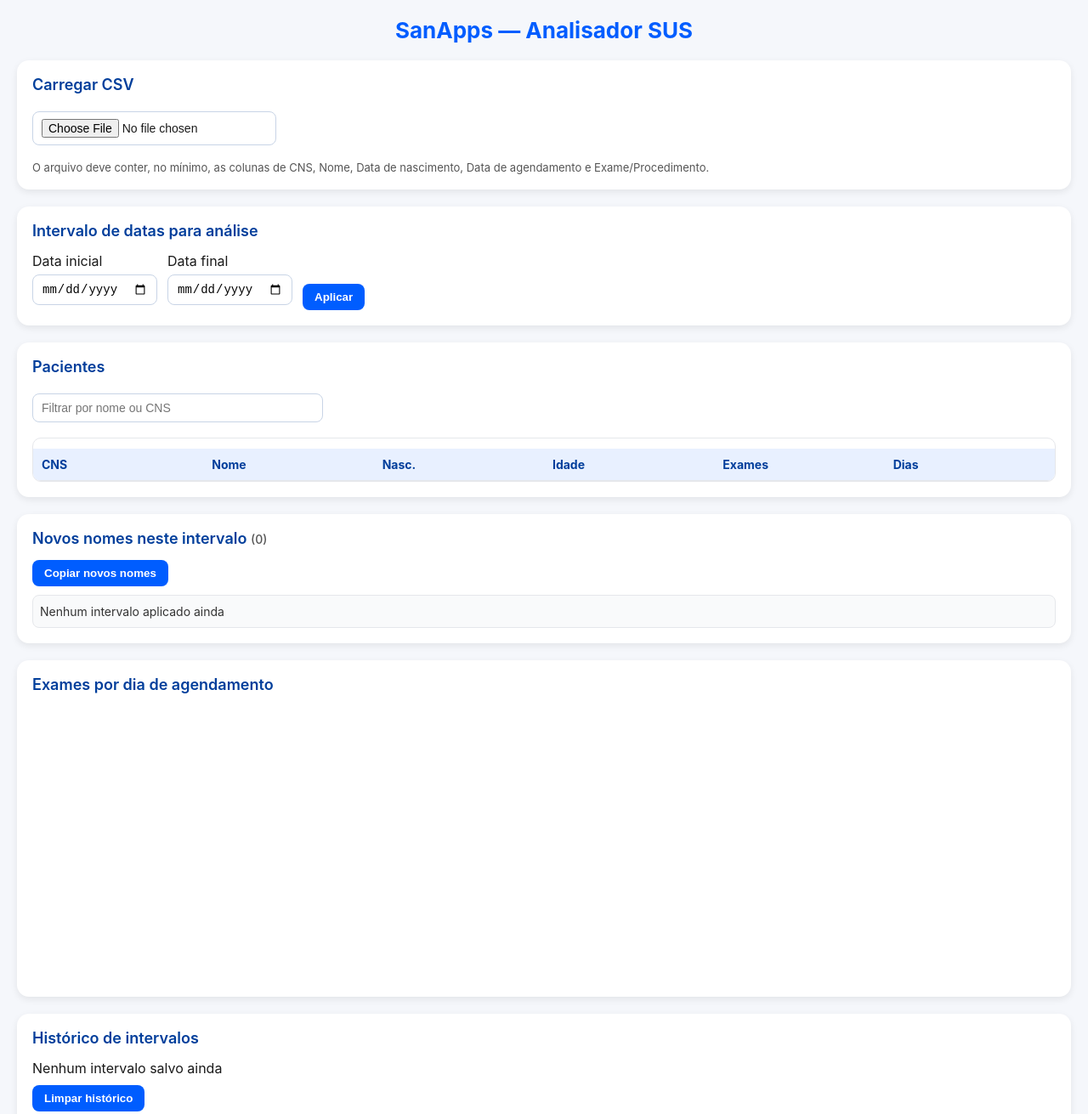
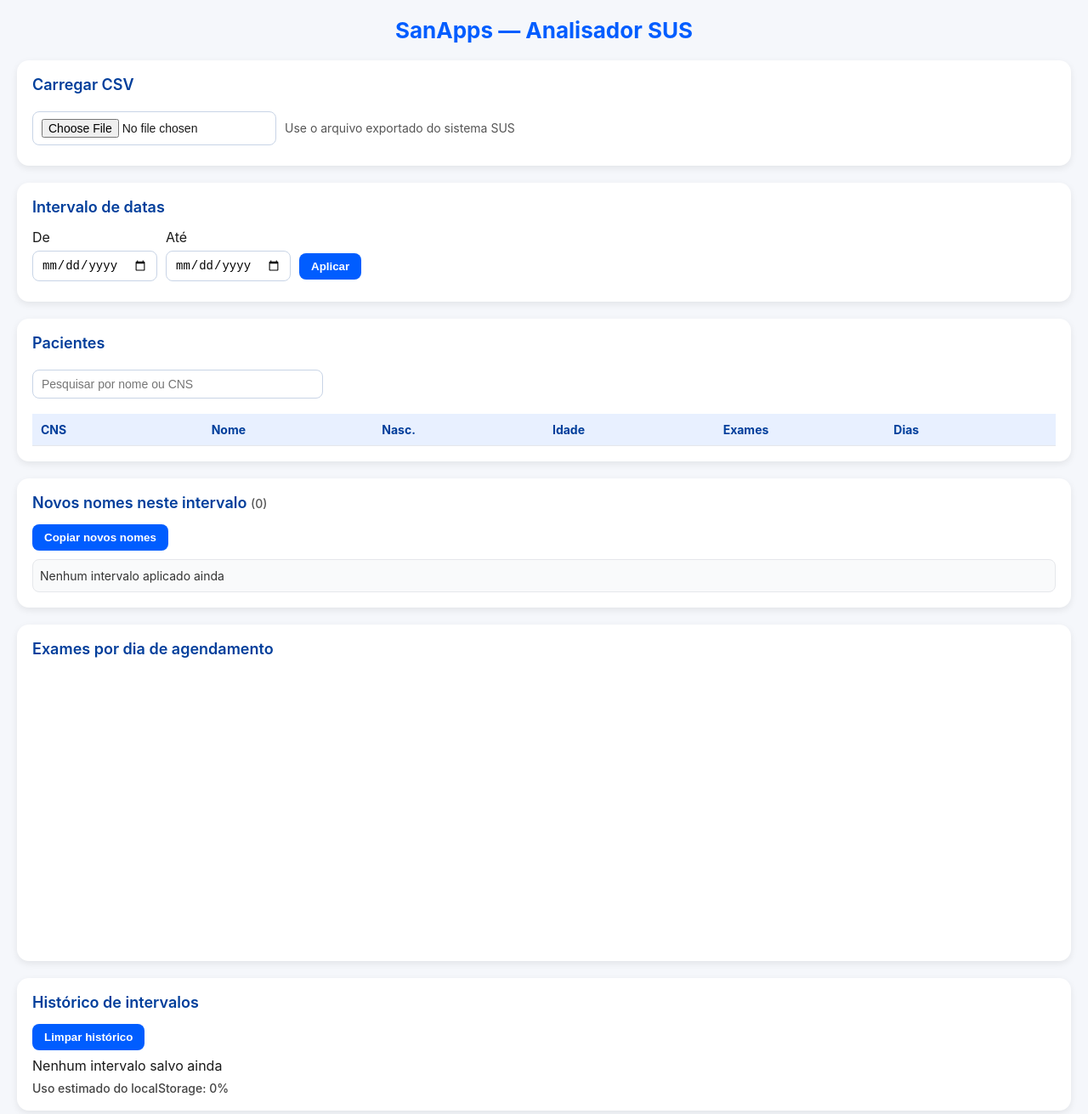
Before and after one commit to SanAppsMano/SanNames, a plain HTML site: page index.html in a window 1280 px wide. Shown: the top 1311 px of the page at 85% size. Drawn offline with Linux system fonts and the light colour scheme.

Commit message:
Update index.html

```diff
--- a/index.html
+++ b/index.html
@@ -16,25 +16,31 @@
   <!-- Card: Carregar CSV -->
   <section class="card">
     <h2>Carregar CSV</h2>
+    <div style="display:flex;flex-wrap:wrap;gap:10px;align-items:center">
+      <label>
         <input id="csvFile" type="file" accept=".csv" />
+      </label>
+      <span style="font-size:14px;color:#555;">
+        Use o arquivo exportado do sistema SUS
+      </span>
+    </div>
 
-    <div style="margin-top:12px;font-size:13px;color:#555">
-      O arquivo deve conter, no mínimo, as colunas de CNS, Nome, Data de nascimento,
-      Data de agendamento e Exame/Procedimento.
+    <!-- Status do arquivo -->
+    <div id="fileStatus" class="alert-error" style="display:none;">
+      Nenhum arquivo carregado ainda
     </div>
   </section>
 
   <!-- Card: Intervalo de datas -->
   <section class="card">
-    <h2>Intervalo de datas para análise</h2>
-
-    <div style="display:flex;flex-wrap:wrap;gap:12px;align-items:flex-end">
+    <h2>Intervalo de datas</h2>
+    <div style="display:flex;flex-wrap:wrap;gap:10px;align-items:center">
       <div>
-        <label for="dataInicio">Data inicial</label><br />
+        <label for="dataInicio">De</label><br/>
         <input id="dataInicio" type="date" />
       </div>
       <div>
-        <label for="dataFim">Data final</label><br />
+        <label for="dataFim">Até</label><br/>
         <input id="dataFim" type="date" />
       </div>
       <div style="margin-top:22px">
@@ -51,11 +57,11 @@
     <input
       id="pesquisa"
       type="text"
-      placeholder="Filtrar por nome ou CNS"
+      placeholder="Pesquisar por nome ou CNS"
       style="width:100%;max-width:320px"
     />
 
-    <div class="tabela-scroll">
+    <div class="tabela-wrapper">
       <table id="tabelaPacientes">
         <thead>
           <tr>
@@ -97,17 +103,27 @@
   <!-- Card: Histórico e armazenamento -->
   <section class="card">
     <h2>Histórico de intervalos</h2>
-    <div id="historico"></div>
 
-    <div style="margin-top:10px;display:flex;gap:10px;flex-wrap:wrap;align-items:center">
-      <button id="btnLimparHistorico" type="button">Limpar histórico</button>
-      <span id="armazenamentoInfo"></span>
+    <div style="margin-bottom:8px">
+      <button id="btnLimparHistorico" type="button">
+        Limpar histórico
+      </button>
+    </div>
+
+    <div id="historico">
+      Nenhum intervalo salvo ainda
+    </div>
+
+    <div id="armazenamentoInfo">
+      Uso estimado do localStorage: 0%
     </div>
   </section>
 
-  <!-- Modal de detalhes -->
+  <!-- Modal de exames -->
   <div id="modal" class="modal">
-    <div class="modal-content" id="modalContent"></div>
+    <div class="modal-content" id="modalContent">
+      <!-- Conteúdo preenchido via JS -->
+    </div>
   </div>
 
   <script src="app.js"></script>
```
Lines whose indentation alone changed are shown as unchanged.
